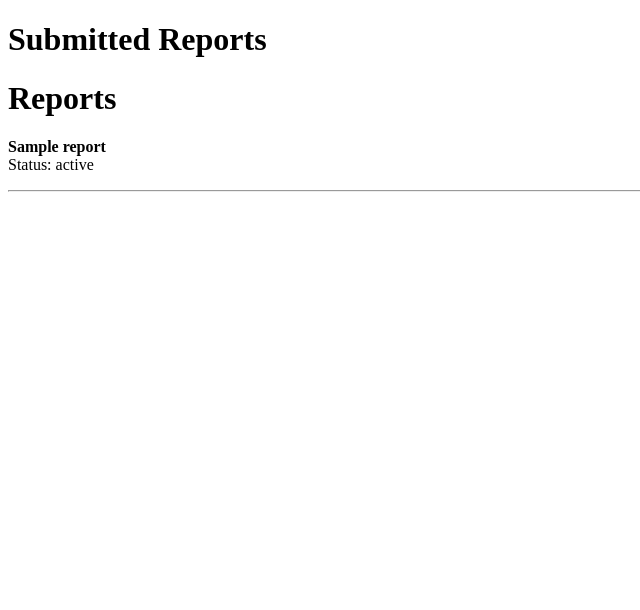
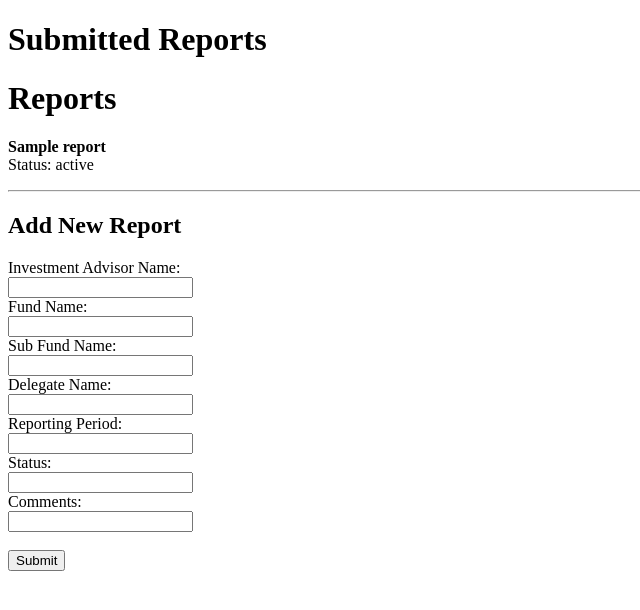
Before and after one commit to CianGallagher/IM_Report_Tracker, a Flask app: page / in a window 1280 px wide. Shown: the top 610 px of the page, without its empty margins (0-640 px from the left). Run offline with Flask 3, Linux system fonts and the light colour scheme; tables that the repository leaves empty hold one stand-in row (values such as "Sample post").

Commit message:
report submission form created in HTML, need to hook up with route in py file

```diff
--- a/flask_webapp/templates/index.html
+++ b/flask_webapp/templates/index.html
@@ -14,5 +14,31 @@
       </p>
       <hr>
     {% endfor %}
+
+    <h2>Add New Report</h2>
+<form action="/submit_report" method="post">
+  <label for="Investment_advisor_name">Investment Advisor Name:</label><br>
+  <input type="text" name="Investment_advisor_name"><br>
+
+  <label for="fund_name">Fund Name:</label><br>
+  <input type="text" name="fund_name"><br>
+
+  <label for="sub_fund_name">Sub Fund Name:</label><br>
+  <input type="text" name="sub_fund_name"><br>
+
+  <label for="delegate_name">Delegate Name:</label><br>
+  <input type="text" name="delegate_name"><br>
+
+  <label for="reporting_period">Reporting Period:</label><br>
+  <input type="text" name="reporting_period"><br>
+
+  <label for="status">Status:</label><br>
+  <input type="text" name="status"><br>
+
+  <label for="comments">Comments:</label><br>
+  <input type="text" name="comments"><br><br>
+
+  <input type="submit" value="Submit">
+</form>
 </body>
 </html>
```
